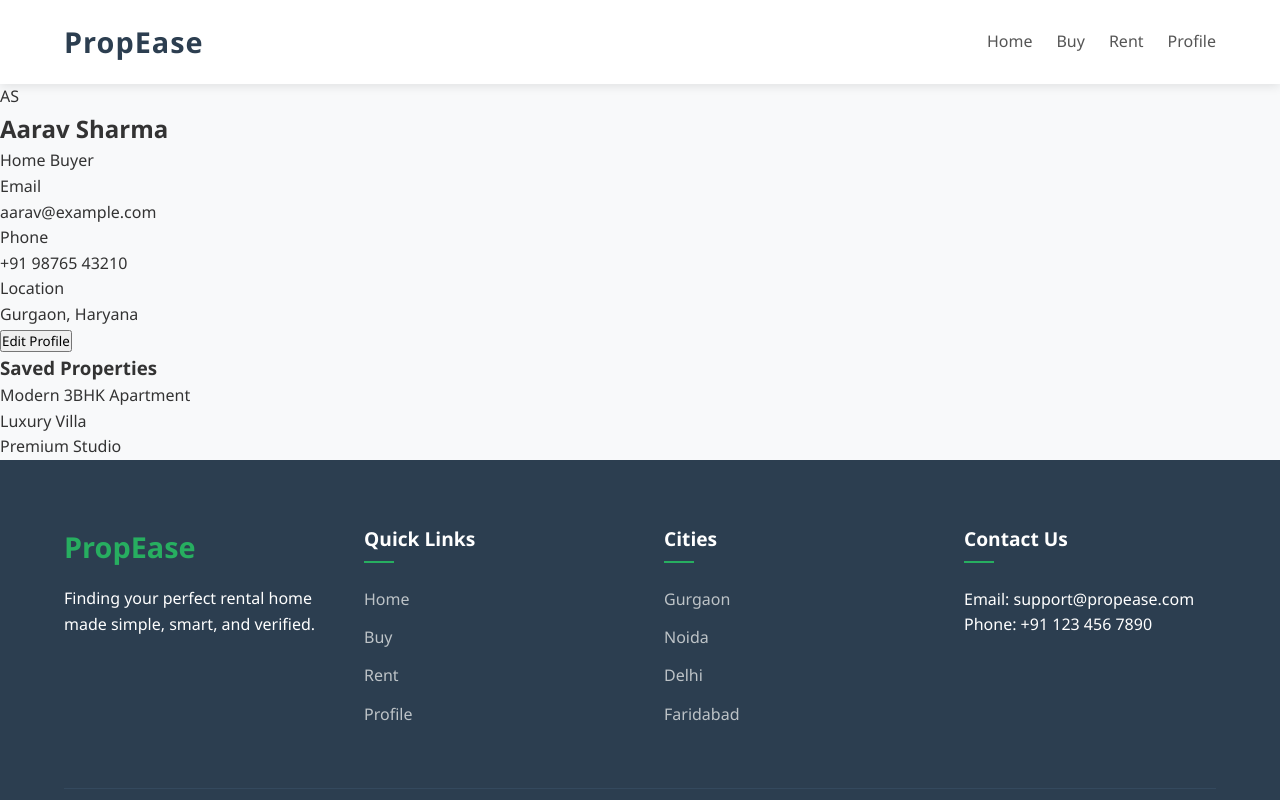
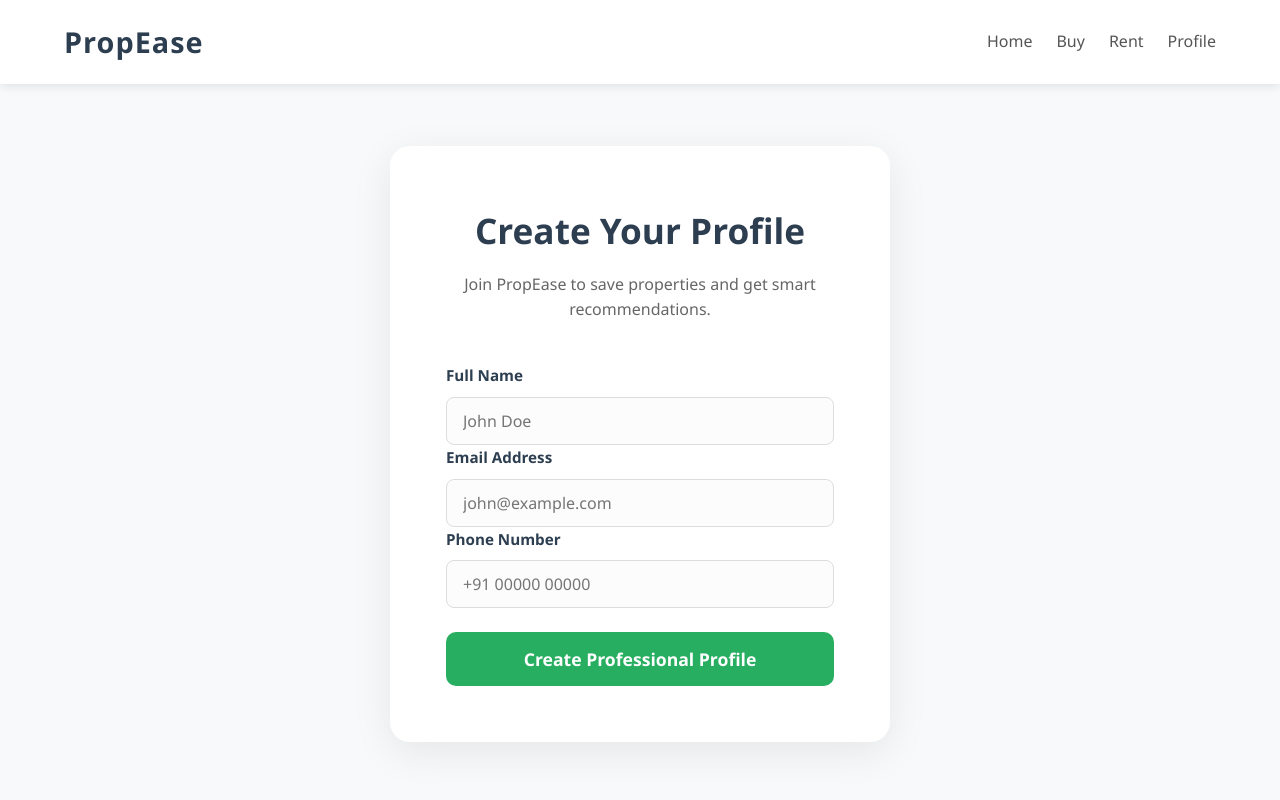
Before and after one commit to vibhukakkar/PropEase, a React (Vite) app: page /profile in a window 1280 px wide. Shown: the top 800 px of the page. Built offline with nearby package versions, Linux system fonts and the light colour scheme.

Commit message:
Profile Update

```diff
--- a/src/pages/Profile.jsx
+++ b/src/pages/Profile.jsx
@@ -1,163 +1,188 @@
 import React, { useState } from 'react';
+import PropertyCard from '../components/PropertyCard';
 import '../index.css';
 
 const Profile = () => {
+  const [isProfileSetup, setIsProfileSetup] = useState(false);
   const [user, setUser] = useState({
-    name: 'Aarav Sharma',
-    email: 'aarav@example.com',
-    phone: '+91 98765 43210',
-    location: 'Gurgaon, Haryana',
-    role: 'Home Buyer'
+    name: '',
+    email: '',
+    phone: '',
+    location: 'Delhi',
+    role: 'Member',
+    memberSince: 'May 2026',
+    bio: 'No bio added yet.'
   });
 
+  const [activeTab, setActiveTab] = useState('overview');
+  const [isEditing, setIsEditing] = useState(false);
   const [formData, setFormData] = useState(user);
-  const [isEditing, setIsEditing] = useState(false);
 
+  // Sample data for the saved properties
   const savedProperties = [
-    'Modern 3BHK Apartment',
-    'Luxury Villa',
-    'Premium Studio'
+    {
+      id: 1,
+      image: "https://images.unsplash.com/photo-1560518883-ce09059eeffa?ixlib=rb-4.0.3&auto=format&fit=crop&w=500&q=60",
+      badge: "Popular",
+      title: "Fully Furnished City Apartment",
+      location: "DLF Phase 3, Gurgaon",
+      beds: 3,
+      baths: 2,
+      sqft: 1450,
+      price: "Rs 45,000/mo"
+    }
   ];
 
-  const nameParts = user.name.split(' ');
-  const firstNameInitial = nameParts[0][0];
-  let initials = firstNameInitial;
-
-  if (nameParts.length > 1) {
-    const lastNameInitial = nameParts[1][0];
-    initials = firstNameInitial + lastNameInitial;
-  }
-
-  const handleEditClick = () => {
-    setFormData(user);
-    setIsEditing(true);
+  const handleSetupSubmit = (e) => {
+    e.preventDefault();
+    if (formData.name && formData.email && formData.phone) {
+      setUser(formData);
+      setIsProfileSetup(true);
+    }
   };
 
-  const handleInputChange = (event) => {
-    const { name, value } = event.target;
-
-    setFormData({
-      ...formData,
-      [name]: value
-    });
+  const handleInputChange = (e) => {
+    const { name, value } = e.target;
+    setFormData({ ...formData, [name]: value });
   };
 
-  const handleSave = (event) => {
-    event.preventDefault();
+  const handleSave = (e) => {
+    e.preventDefault();
     setUser(formData);
     setIsEditing(false);
   };
 
-  const handleCancel = () => {
-    setFormData(user);
-    setIsEditing(false);
+  const getInitials = (name) => {
+    if (!name) return 'U';
+    return name.split(' ').map(n => n[0]).join('').toUpperCase().slice(0, 2);
   };
 
-  return (
-    <section className="profile-page">
-      <div className="profile-card">
-        <div className="profile-header">
-          <div className="profile-avatar">{initials}</div>
-          <div>
-            <h2>{user.name}</h2>
-            <p>{user.role}</p>
+  if (!isProfileSetup) {
+    return (
+      <div className="onboarding-container">
+        <div className="onboarding-card fade-in">
+          <div className="onboarding-header">
+            <h1>Create Your Profile</h1>
+            <p>Join PropEase to save properties and get smart recommendations.</p>
           </div>
-        </div>
-
-        {isEditing ? (
-          <form className="profile-form" onSubmit={handleSave}>
-            <label>
-              Name
+          <form className="onboarding-form" onSubmit={handleSetupSubmit}>
+            <div className="form-group-pro">
+              <label>Full Name</label>
               <input
                 type="text"
                 name="name"
+                placeholder="John Doe"
                 value={formData.name}
                 onChange={handleInputChange}
+                required
               />
-            </label>
-
-            <label>
-              Role
-              <input
-                type="text"
-                name="role"
-                value={formData.role}
-                onChange={handleInputChange}
-              />
-            </label>
-
-            <label>
-              Email
+            </div>
+            <div className="form-group-pro">
+              <label>Email Address</label>
               <input
                 type="email"
                 name="email"
+                placeholder="john@example.com"
                 value={formData.email}
                 onChange={handleInputChange}
+                required
               />
-            </label>
-
-            <label>
-              Phone
+            </div>
+            <div className="form-group-pro">
+              <label>Phone Number</label>
               <input
                 type="text"
                 name="phone"
+                placeholder="+91 00000 00000"
                 value={formData.phone}
                 onChange={handleInputChange}
+                required
               />
-            </label>
+            </div>
+            <button type="submit" className="btn-setup-pro">Create Professional Profile</button>
+          </form>
+        </div>
+      </div>
+    );
+  }
 
-            <label>
-              Location
-              <input
-                type="text"
-                name="location"
-                value={formData.location}
-                onChange={handleInputChange}
-              />
-            </label>
+  return (
+    <div className="profile-container fade-in">
+      {/* Sidebar / User Info */}
 
-            <div className="profile-actions">
-              <button className="profile-button" type="submit">
-                Save
-              </button>
-              <button className="profile-button profile-button-light" type="button" onClick={handleCancel}>
-                Cancel
-              </button>
+      <aside className="profile-sidebar">
+        <div className="user-card-pro">
+          <div className="user-avatar-large">{getInitials(user.name)}</div>
+          <div className="user-meta">
+            <h2>{user.name}</h2>
+            <span className="user-badge-pro">{user.role}</span>
+            <p className="member-date">Member since {user.memberSince}</p>
+          </div>
+
+          <div className="user-contact-list">
+            <div className="contact-item">
+              <span className="icon">📧</span>
+              <span>{user.email}</span>
             </div>
-          </form>
-        ) : (
-          <>
-            <div className="profile-details">
-              <div className="profile-info">
-                <span>Email</span>
-                <p>{user.email}</p>
-              </div>
-              <div className="profile-info">
-                <span>Phone</span>
-                <p>{user.phone}</p>
-              </div>
-              <div className="profile-info">
-                <span>Location</span>
-                <p>{user.location}</p>
-              </div>
+            <div className="contact-item">
+              <span className="icon">📱</span>
+              <span>{user.phone}</span>
             </div>
+            <div className="contact-item">
+              <span className="icon">📍</span>
+              <span>{user.location}</span>
+            </div>
+          </div>
+        </div>
+      </aside>
 
-            <button className="profile-button" type="button" onClick={handleEditClick}>
-              Edit Profile
-            </button>
-          </>
-        )}
-      </div>
+      {/* Main Content Area */}
+      <main className="profile-main-content">
+        {/* Section 1: Overview */}
+        <section className="profile-section-pro fade-in">
+          <div className="content-header">
+            <h1>Welcome back, {user.name.split(' ')[0]}!</h1>
+            <p>Your professional real estate dashboard overview.</p>
+          </div>
 
-      <div className="profile-card">
-        <h3>Saved Properties</h3>
-        <ul className="saved-list">
-          {savedProperties.map((property) => (
-            <li key={property}>{property}</li>
-          ))}
-        </ul>
-      </div>
-    </section>
+          <div className="stats-grid-pro">
+            <div className="stat-box-pro">
+              <h3>{savedProperties.length}</h3>
+              <p>Saved Listings</p>
+            </div>
+            <div className="stat-box-pro">
+              <h3>12</h3>
+              <p>Recent Views</p>
+            </div>
+            <div className="stat-box-pro">
+              <h3>3</h3>
+              <p>Inquiries Sent</p>
+            </div>
+          </div>
+
+          <div className="profile-bio-section">
+            <h3>Profile Bio</h3>
+            <p>hello user, Welcome To Propease</p>
+          </div>
+        </section>
+
+        {/* Section 2: Saved Properties */}
+        <section className="profile-section-pro fade-in" style={{ marginTop: '4rem' }}>
+          <div className="content-header">
+            <h1>Saved Properties</h1>
+            <p>Homes you've marked as favorites.</p>
+          </div>
+          <div className="saved-properties-grid-pro">
+            {savedProperties.map(property => (
+              <PropertyCard key={property.id} property={property} />
+            ))}
+          </div>
+        </section>
+
+      </main>
+
+
+    </div>
   );
 };
 
```
